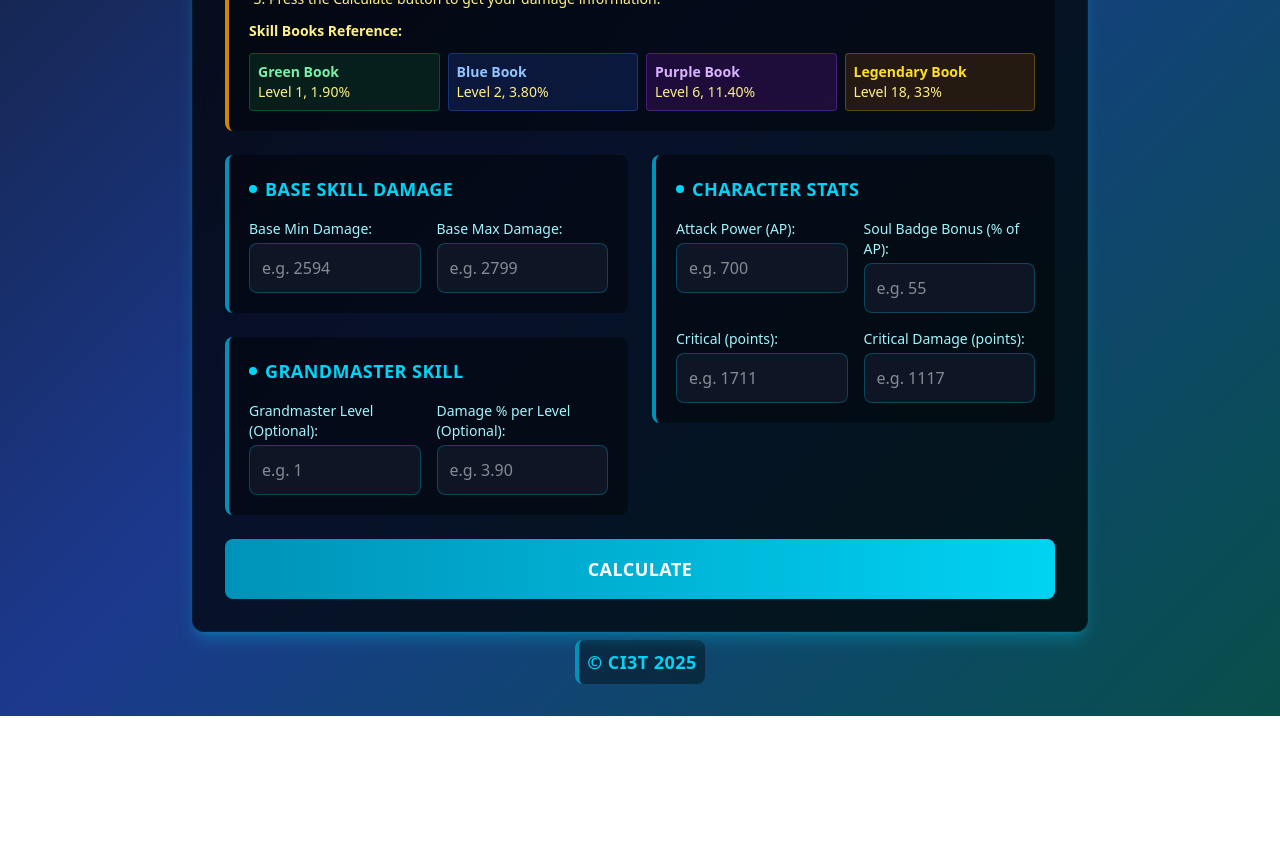
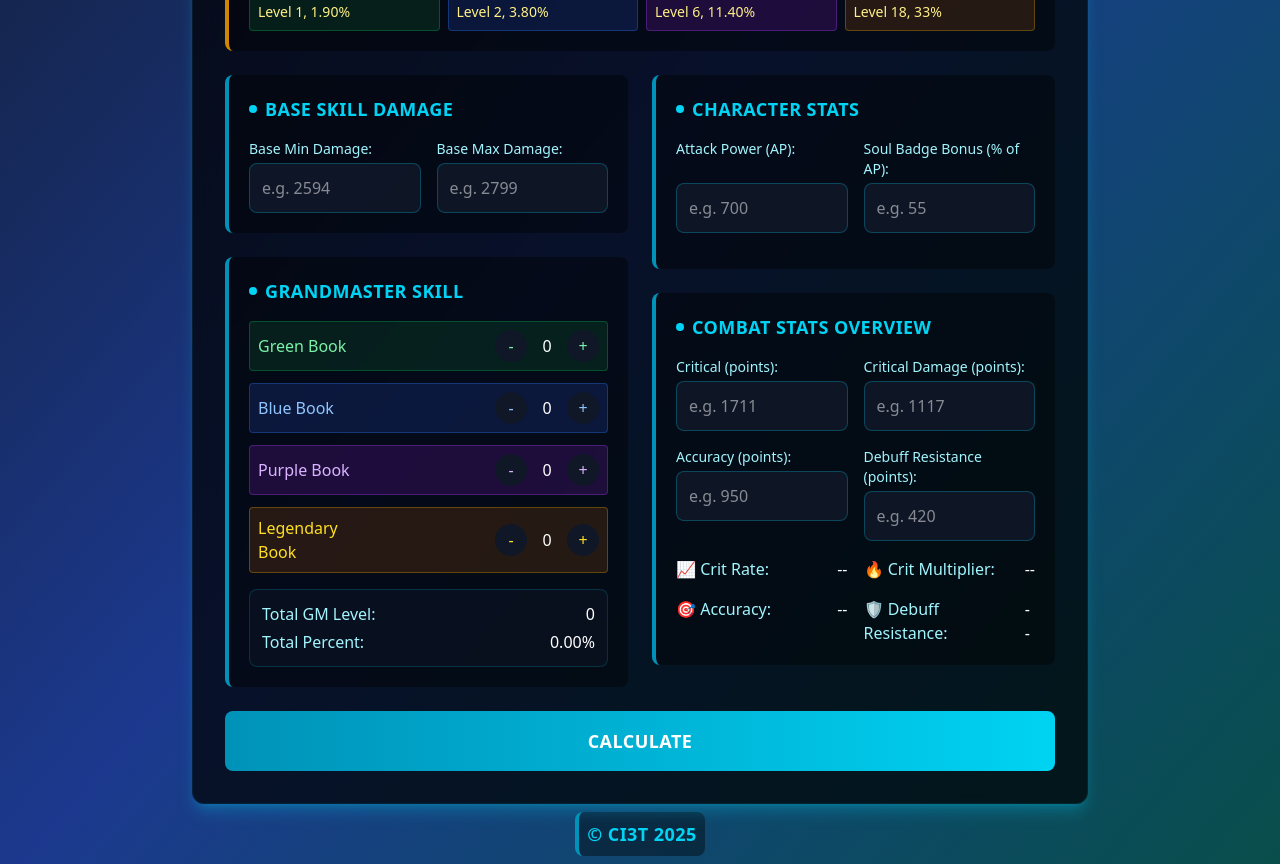
Before and after one commit to Ci3t/calc-skill-neo-basic, a React (Vite) app: page / in a window 1280 px wide. Shown: the part 600-1464 px from the top of the page. Before the commit the page ends 1316 px from the top, so only its background shows below. Built offline with nearby package versions, Linux system fonts and the light colour scheme.

Commit message:
added feature

```diff
--- a/src/App.jsx
+++ b/src/App.jsx
@@ -1,17 +1,102 @@
 import { useState } from "react";
+import CombatStatsOverview from "./CombatStatsOverview";
+
+// --- Grandmaster Bonus ---
+function getBaseWithGM(min, max, level, percentPerLevel) {
+  const effectivePercent = percentPerLevel * 0.728;
+  const bonusMin = level > 0 ? min * (effectivePercent / 100) * level : 0;
+  const bonusMax = level > 0 ? max * (effectivePercent / 100) * level : 0;
+  return {
+    baseMin: min + bonusMin,
+    baseMax: max + bonusMax,
+  };
+}
+
+// --- Crit Multiplier (fixed) ---
+function calculateCritMultiplier(cdmgPoints) {
+  return (290.8 * cdmgPoints) / (2102.36 + cdmgPoints) + 125;
+}
+
+// --- Crit Scale (based on crit multiplier) ---
+function calculateCritScale(multiplier) {
+  return 1 + Math.min(0.1, Math.max(0, (multiplier - 150) / 500));
+}
+
+// --- Crit Rate (based on crit points) ---
+function calculateCritRate(critPoints) {
+  return (96.98979 * critPoints) / (1124.069 + critPoints);
+}
+
+// --- Weighted average base (used for crit smoothing) ---
+function calculateAnchorBase(baseMin, baseMax, totalStats) {
+  const avgBase = (baseMin + baseMax) / 2;
+  const weight = Math.min(1, Math.max(0, (totalStats - 3000) / 3000));
+  return baseMin * (1 - weight) + avgBase * weight;
+}
 
 function App() {
   const [result, setResult] = useState(null);
   const [formData, setFormData] = useState({
     minDamage: "",
     maxDamage: "",
-    gmLevel: "",
-    percentPerLevel: "",
     attackPower: "",
     soulBadge: "",
     crit: "",
     critDmg: "",
+    accuracy: "",
+    debuffResist: "",
   });
+
+  // Define book types and their values
+  const bookTypes = [
+    {
+      id: "green",
+      name: "Green Book",
+      level: 1,
+      percent: 1.9,
+      count: 0,
+      color: "green",
+    },
+    {
+      id: "blue",
+      name: "Blue Book",
+      level: 2,
+      percent: 3.8,
+      count: 0,
+      color: "blue",
+    },
+    {
+      id: "purple",
+      name: "Purple Book",
+      level: 6,
+      percent: 11.4,
+      count: 0,
+      color: "purple",
+    },
+    {
+      id: "legendary",
+      name: "Legendary Book",
+      level: 18,
+      percent: 33,
+      count: 0,
+      color: "yellow",
+    },
+  ];
+
+  const [books, setBooks] = useState(bookTypes);
+
+  // Calculate total GM level and percent from books
+  const calculateGMTotals = () => {
+    let totalLevel = 0;
+    let totalPercent = 0;
+
+    books.forEach((book) => {
+      totalLevel += book.level * book.count;
+      totalPercent += book.percent * book.count;
+    });
+
+    return { gmLevel: totalLevel, percentPerLevel: totalPercent };
+  };
 
   const handleChange = (e) => {
     const { id, value } = e.target;
@@ -21,77 +106,99 @@ function App() {
     }));
   };
 
+  const handleBookCountChange = (bookId, change) => {
+    setBooks((prevBooks) =>
+      prevBooks.map((book) =>
+        book.id === bookId
+          ? { ...book, count: Math.max(0, book.count + change) }
+          : book
+      )
+    );
+  };
+
   const calculateDamage = () => {
-    const {
-      minDamage,
-      maxDamage,
-      gmLevel,
-      percentPerLevel,
-      attackPower,
-      soulBadge,
-      crit,
-      critDmg,
-    } = formData;
+    const { minDamage, maxDamage, attackPower, soulBadge, crit, critDmg } =
+      formData;
+
+    // Get GM values from books
+    const { gmLevel, percentPerLevel } = calculateGMTotals();
 
     const min = parseFloat(minDamage);
     const max = parseFloat(maxDamage);
     const level = parseFloat(gmLevel) || 0;
     const percent = parseFloat(percentPerLevel) || 0;
     const ap = parseFloat(attackPower);
-    const soulBadgeValue = parseFloat(soulBadge) || 0;
+    const badgePercent = parseFloat(soulBadge) || 0;
     const critValue = parseFloat(crit);
     const critDmgValue = parseFloat(critDmg);
 
-    if (
-      isNaN(min) ||
-      isNaN(max) ||
-      isNaN(ap) ||
-      isNaN(critValue) ||
-      isNaN(critDmgValue)
-    ) {
+    if (isNaN(critValue) || isNaN(critDmgValue)) {
       setResult({
         error: true,
-        message: "⚠️ Please fill in all required fields.",
+        message: "⚠️ Please enter both Critical and Crit Damage points.",
       });
       return;
     }
 
-    // Grandmaster multiplier
-    const multiplier = 1 + (percent / 100) * level;
+    if (isNaN(min) || isNaN(max) || isNaN(ap)) {
+      const critRate = calculateCritRate(critValue);
+      const critMultiplier = calculateCritMultiplier(critDmgValue);
+
+      setResult({
+        error: false,
+        critRateCalculated: `📈 Crit Rate: ${critRate.toFixed(2)}%`,
+        critMultiplierCalculated: `🔥 Crit Damage Multiplier: ${critMultiplier.toFixed(
+          2
+        )}%`,
+        message: "ℹ️ Enter full stats to calculate full damage output.",
+      });
+      return;
+    }
+
+    // --- Base Damage with GM Bonuses ---
+    const gmMultiplier = 1 + (percent / 100) * level;
     const effectivePercent = percent * 0.728;
     const bonusMin = level > 0 ? min * (effectivePercent / 100) * level : 0;
     const bonusMax = level > 0 ? max * (effectivePercent / 100) * level : 0;
     const baseMin = min + bonusMin;
     const baseMax = max + bonusMax;
 
-    // Non-crit
-    const badgeBonus = ap * (soulBadgeValue / 100);
+    // --- Badge Bonus ---
+    const badgeBonus = ap * (badgePercent / 100);
+
+    // --- Normal Hit ---
     const normalMin = (baseMin + ap + badgeBonus) * 0.88;
     const normalMax = (baseMax + ap + badgeBonus) * 0.88;
     const avgNormal = (normalMin + normalMax) / 2;
 
-    // Crit multiplier fix
+    // --- Crit Rate Calculation ---
     const critRate = (96.98979 * critValue) / (1124.069 + critValue);
+
+    // --- Crit Multiplier (correct formula) ---
     const critMultiplier =
       (290.8 * critDmgValue) / (2102.36 + critDmgValue) + 125;
+
+    // --- Crit Scale (bonus scaling for higher crit%) ---
     const critScale =
       1 + Math.min(0.1, Math.max(0, (critMultiplier - 150) / 500));
 
-    // Use avg base, then calculate crit-damaged base only (NOT ap/badge!)
+    // --- Anchor Base (used for consistent crit output) ---
     const avgBase = (baseMin + baseMax) / 2;
     const totalStats = ap + critValue + critDmgValue;
     const weight = Math.min(1, Math.max(0, (totalStats - 3000) / 3000));
     const anchorBase = baseMin * (1 - weight) + avgBase * weight;
 
-    // ✅ Correct crit logic:
-    // Normalize critMultiplier based on 125% base expectation
+    // --- Final Base including all sources ---
     const baseNormal = anchorBase + ap + badgeBonus;
+
+    // ✅ FINAL Crit Damage Calc
+    // Normalize critMultiplier to original formula (around 180%)
     const baseCrit = baseNormal * (critMultiplier / 155) * critScale;
-
     const critMin = baseCrit * 0.985 * 1.015;
     const critMax = baseCrit * 1.015 * 1.015;
     const avgCrit = (critMin + critMax) / 2;
 
+    // --- Output Results ---
     setResult({
       error: false,
       baseWithoutGM: `🟫 Base Damage (no GM): ${min.toFixed(0)} – ${max.toFixed(
@@ -115,6 +222,9 @@ function App() {
       critScaleCalculated: `🛠 Crit Scale: ${critScale.toFixed(3)}`,
     });
   };
+
+  // Get GM totals for display
+  const { gmLevel, percentPerLevel } = calculateGMTotals();
 
   return (
     <div className="min-h-screen bg-gradient-to-br from-gray-900 via-blue-900 to-teal-900 py-8 px-4 flex flex-col items-center justify-center">
@@ -166,18 +276,12 @@ function App() {
                   <li>
                     <strong> If you want to test additional books</strong>:{" "}
                     <br />
-                    For example, if you already have a skill with Grandmaster
-                    level 10 and 19% (meaning you have 5 blue books already),
-                    you leave Grandmaster fields empty. But if you want to test
-                    buying 2 extra books to see the damage with 7 books total,
-                    add "4" in GM level and "7.60" in percent fields to show the
-                    damage increase from those additional 2 books. <br />
-                    This will show you how much more damage you’d gain from
-                    those extra 2 books only (4 levels × 1.90%).
+                    Select the number of additional books you want to test using
+                    the book selector interface.
                   </li>
                   <li>
-                    <strong>If you have no skill books:</strong> Add the
-                    Grandmaster level and the percentage it adds.
+                    <strong>If you have no skill books:</strong> Leave all book
+                    counters at zero.
                   </li>
                 </ul>
               </li>
@@ -255,45 +359,55 @@ function App() {
               </div>
             </div>
 
-            {/* Grandmaster Skill Section */}
+            {/* Grandmaster Skill Section with Book Selection UI */}
             <div className="bg-black/40 p-5 rounded-lg border-l-4 border-cyan-600">
               <h2 className="text-cyan-400 text-lg uppercase tracking-wide flex items-center mb-4 font-semibold">
                 <span className="w-2 h-2 bg-cyan-400 rounded-full mr-2"></span>
                 Grandmaster Skill
               </h2>
-              <div className="grid grid-cols-1 sm:grid-cols-2 gap-4">
-                <div>
-                  <label
-                    htmlFor="gmLevel"
-                    className="block text-cyan-200 font-medium mb-1 text-sm hover:text-cyan-400 transition-colors"
+
+              {/* Book selection interface */}
+              <div className="space-y-3">
+                {books.map((book) => (
+                  <div
+                    key={book.id}
+                    className={`flex items-center p-2 rounded bg-${book.color}-900/30 border border-${book.color}-500/30`}
                   >
-                    {" Grandmaster Level (Optional):"}
-                  </label>
-                  <input
-                    type="number"
-                    id="gmLevel"
-                    placeholder="e.g. 1"
-                    className="no-spinner w-full p-3 bg-gray-900/90 border border-cyan-500/30 rounded-lg text-white outline-none focus:border-cyan-500/80 focus:shadow-lg focus:shadow-cyan-500/40 transition-all"
-                    value={formData.gmLevel}
-                    onChange={handleChange}
-                  />
-                </div>
-                <div>
-                  <label
-                    htmlFor="percentPerLevel"
-                    className="block text-cyan-200 font-medium mb-1 text-sm hover:text-cyan-400 transition-colors"
-                  >
-                    {"Damage % per Level (Optional):"}
-                  </label>
-                  <input
-                    type="number"
-                    step="0.01"
-                    id="percentPerLevel"
-                    placeholder="e.g. 3.90"
-                    className="no-spinner w-full p-3 bg-gray-900/90 border border-cyan-500/30 rounded-lg text-white outline-none focus:border-cyan-500/80 focus:shadow-lg focus:shadow-cyan-500/40 transition-all"
-                    value={formData.percentPerLevel}
-                    onChange={handleChange}
-                  />
+                    <div className={`text-${book.color}-300 font-medium w-24`}>
+                      {book.name}
+                    </div>
+                    <div className="flex items-center ml-auto">
+                      <button
+                        onClick={() => handleBookCountChange(book.id, -1)}
+                        className={`flex items-center justify-center w-8 h-8 rounded-full bg-gray-900 text-${book.color}-300 hover:bg-${book.color}-800 transition-colors cursor-pointer`}
+                      >
+                        -
+                      </button>
+                      <span className="mx-3 text-white w-4 text-center">
+                        {book.count}
+                      </span>
+                      <button
+                        onClick={() => handleBookCountChange(book.id, 1)}
+                        className={`flex items-center justify-center w-8 h-8 rounded-full bg-gray-900 text-${book.color}-300 hover:bg-${book.color}-800 transition-colors cursor-pointer`}
+                      >
+                        +
+                      </button>
+                    </div>
+                  </div>
+                ))}
+
+                {/* Summary display */}
+                <div className="mt-4 p-3 bg-gray-900/40 rounded-lg border border-cyan-500/20">
+                  <div className="flex justify-between">
+                    <span className="text-cyan-200">Total GM Level:</span>
+                    <span className="text-white font-medium">{gmLevel}</span>
+                  </div>
+                  <div className="flex justify-between mt-1">
+                    <span className="text-cyan-200">Total Percent:</span>
+                    <span className="text-white font-medium">
+                      {percentPerLevel.toFixed(2)}%
+                    </span>
+                  </div>
                 </div>
               </div>
             </div>
@@ -302,13 +416,14 @@ function App() {
           {/* Right Column */}
           <div className="space-y-6">
             {/* Character Stats Section */}
+            {/* Character Stats Section */}
             <div className="bg-black/40 p-5 rounded-lg border-l-4 border-cyan-600">
               <h2 className="text-cyan-400 text-lg uppercase tracking-wide flex items-center mb-4 font-semibold">
                 <span className="w-2 h-2 bg-cyan-400 rounded-full mr-2"></span>
                 Character Stats
               </h2>
               <div className="grid grid-cols-1 sm:grid-cols-2 gap-4 mb-4">
-                <div>
+                <div className="flex flex-col h-full">
                   <label
                     htmlFor="attackPower"
                     className="block text-cyan-200 font-medium mb-1 text-sm hover:text-cyan-400 transition-colors"
@@ -319,12 +434,12 @@ function App() {
                     type="number"
                     id="attackPower"
                     placeholder="e.g. 700"
-                    className="no-spinner w-full p-3 bg-gray-900/90 border border-cyan-500/30 rounded-lg text-white outline-none focus:border-cyan-500/80 focus:shadow-lg focus:shadow-cyan-500/40 transition-all"
+                    className="no-spinner w-full p-3 mt-auto bg-gray-900/90 border border-cyan-500/30 rounded-lg text-white outline-none focus:border-cyan-500/80 focus:shadow-lg focus:shadow-cyan-500/40 transition-all"
                     value={formData.attackPower}
                     onChange={handleChange}
                   />
                 </div>
-                <div>
+                <div className="flex flex-col h-full">
                   <label
                     htmlFor="soulBadge"
                     className="block text-cyan-200 font-medium mb-1 text-sm hover:text-cyan-400 transition-colors"
@@ -336,53 +451,26 @@ function App() {
                     step="0.01"
                     id="soulBadge"
                     placeholder="e.g. 55"
-                    className="no-spinner w-full p-3 bg-gray-900/90 border border-cyan-500/30 rounded-lg text-white outline-none focus:border-cyan-500/80 focus:shadow-lg focus:shadow-cyan-500/40 transition-all"
+                    className="no-spinner w-full p-3 mt-auto bg-gray-900/90 border border-cyan-500/30 rounded-lg text-white outline-none focus:border-cyan-500/80 focus:shadow-lg focus:shadow-cyan-500/40 transition-all"
                     value={formData.soulBadge}
                     onChange={handleChange}
                   />
                 </div>
               </div>
-              <div className="grid grid-cols-1 sm:grid-cols-2 gap-4">
-                <div>
-                  <label
-                    htmlFor="crit"
-                    className="block text-cyan-200 font-medium mb-1 text-sm hover:text-cyan-400 transition-colors"
-                  >
-                    Critical (points):
-                  </label>
-                  <input
-                    type="number"
-                    id="crit"
-                    placeholder="e.g. 1711"
-                    className="no-spinner w-full p-3 bg-gray-900/90 border border-cyan-500/30 rounded-lg text-white outline-none focus:border-cyan-500/80 focus:shadow-lg focus:shadow-cyan-500/40 transition-all"
-                    value={formData.crit}
-                    onChange={handleChange}
-                  />
-                </div>
-                <div>
-                  <label
-                    htmlFor="critDmg"
-                    className="block text-cyan-200 font-medium mb-1 text-sm hover:text-cyan-400 transition-colors"
-                  >
-                    Critical Damage (points):
-                  </label>
-                  <input
-                    type="number"
-                    id="critDmg"
-                    placeholder="e.g. 1117"
-                    className="no-spinner w-full p-3 bg-gray-900/90 border border-cyan-500/30 rounded-lg text-white outline-none focus:border-cyan-500/80 focus:shadow-lg focus:shadow-cyan-500/40 transition-all"
-                    value={formData.critDmg}
-                    onChange={handleChange}
-                  />
-                </div>
-              </div>
             </div>
+            <CombatStatsOverview
+              crit={formData.crit}
+              critDmg={formData.critDmg}
+              accuracy={formData.accuracy}
+              debuffResist={formData.debuffResist}
+              onChange={handleChange}
+            />
           </div>
         </div>
 
         <button
           onClick={calculateDamage}
-          className="w-full mt-6 py-4 px-6 bg-gradient-to-r from-cyan-600 to-cyan-400 text-white font-bold text-lg tracking-wide uppercase rounded-lg hover:from-cyan-500 hover:to-cyan-300 transition-all duration-300 hover:shadow-lg hover:shadow-cyan-500/40 transform hover:-translate-y-1 active:translate-y-0"
+          className="w-full mt-6 py-4 px-6 bg-gradient-to-r from-cyan-600 to-cyan-400 text-white font-bold text-lg tracking-wide uppercase rounded-lg hover:from-cyan-500 hover:to-cyan-300 transition-all duration-300 hover:shadow-lg hover:shadow-cyan-500/40 transform hover:-translate-y-1 active:translate-y-0 cursor-pointer"
         >
           Calculate
         </button>
--- /dev/null
+++ b/src/CombatStatsOverview.jsx
@@ -0,0 +1,154 @@
+import { useState } from "react";
+
+function calculateCritRate(critPoints) {
+  return (96.98979 * critPoints) / (1124.069 + critPoints);
+}
+
+function calculateCritMultiplier(cdmgPoints) {
+  return (290.8 * cdmgPoints) / (2102.36 + cdmgPoints) + 125;
+}
+
+function calculateAccuracyPercent(points) {
+  return (96.16 * points) / (820.5 + points) + 85;
+}
+
+function calculateDebuffResistPercent(points) {
+  return (100.0794 * points) / (366.3908 + points);
+}
+
+export default function CombatStatsOverview({
+  crit,
+  critDmg,
+  accuracy,
+  debuffResist,
+  onChange,
+}) {
+  const handleChange = (e) => {
+    const { id, value } = e.target;
+    setFormData((prev) => ({
+      ...prev,
+      [id]: value,
+    }));
+  };
+
+  const parsedCrit = parseFloat(crit);
+  const parsedCritDmg = parseFloat(critDmg);
+  const parsedAccuracy = parseFloat(accuracy);
+  const parsedDebuffResist = parseFloat(debuffResist);
+
+  return (
+    <div className="bg-black/40 p-5 rounded-lg border-l-4 border-cyan-600">
+      <h2 className="text-cyan-400 text-lg uppercase tracking-wide flex items-center mb-4 font-semibold">
+        <span className="w-2 h-2 bg-cyan-400 rounded-full mr-2"></span>
+        Combat Stats Overview
+      </h2>
+
+      <div className="grid grid-cols-1 sm:grid-cols-2 gap-4 mb-4">
+        <div>
+          <label
+            htmlFor="crit"
+            className="block text-cyan-200 font-medium mb-1 text-sm hover:text-cyan-400 transition-colors"
+          >
+            Critical (points):
+          </label>
+          <input
+            type="number"
+            id="crit"
+            placeholder="e.g. 1711"
+            className="no-spinner w-full p-3 bg-gray-900/90 border border-cyan-500/30 rounded-lg text-white outline-none focus:border-cyan-500/80 focus:shadow-lg focus:shadow-cyan-500/40 transition-all"
+            value={crit}
+            onChange={onChange}
+          />
+        </div>
+        <div>
+          <label
+            htmlFor="critDmg"
+            className="block text-cyan-200 font-medium mb-1 text-sm hover:text-cyan-400 transition-colors"
+          >
+            Critical Damage (points):
+          </label>
+          <input
+            type="number"
+            id="critDmg"
+            placeholder="e.g. 1117"
+            className="no-spinner w-full p-3 bg-gray-900/90 border border-cyan-500/30 rounded-lg text-white outline-none focus:border-cyan-500/80 focus:shadow-lg focus:shadow-cyan-500/40 transition-all"
+            value={critDmg}
+            onChange={onChange}
+          />
+        </div>
+        <div>
+          <label
+            htmlFor="accuracy"
+            className="block text-cyan-200 font-medium mb-1 text-sm hover:text-cyan-400 transition-colors"
+          >
+            Accuracy (points):
+          </label>
+          <input
+            type="number"
+            id="accuracy"
+            placeholder="e.g. 950"
+            className="no-spinner w-full p-3 bg-gray-900/90 border border-cyan-500/30 rounded-lg text-white outline-none focus:border-cyan-500/80 focus:shadow-lg focus:shadow-cyan-500/40 transition-all"
+            value={accuracy}
+            onChange={onChange}
+          />
+        </div>
+        <div>
+          <label
+            htmlFor="debuffResist"
+            className="block text-cyan-200 font-medium mb-1 text-sm hover:text-cyan-400 transition-colors"
+          >
+            Debuff Resistance (points):
+          </label>
+          <input
+            type="number"
+            id="debuffResist"
+            placeholder="e.g. 420"
+            className="no-spinner w-full p-3 bg-gray-900/90 border border-cyan-500/30 rounded-lg text-white outline-none focus:border-cyan-500/80 focus:shadow-lg focus:shadow-cyan-500/40 transition-all"
+            value={debuffResist}
+            onChange={onChange}
+          />
+        </div>
+      </div>
+
+      <div className="grid grid-cols-1 sm:grid-cols-2 gap-4">
+        <div className="flex justify-between text-cyan-200">
+          <span>📈 Crit Rate:</span>
+          <span className="text-white font-medium">
+            {!isNaN(parsedCrit)
+              ? `${calculateCritRate(parsedCrit).toFixed(2)}%`
+              : "--"}
+          </span>
+        </div>
+
+        <div className="flex justify-between text-cyan-200">
+          <span>🔥 Crit Multiplier:</span>
+          <span className="text-white font-medium">
+            {!isNaN(parsedCritDmg)
+              ? `${calculateCritMultiplier(parsedCritDmg).toFixed(2)}%`
+              : "--"}
+          </span>
+        </div>
+
+        <div className="flex justify-between text-cyan-200">
+          <span>🎯 Accuracy:</span>
+          <span className="text-white font-medium">
+            {!isNaN(parsedAccuracy)
+              ? `${calculateAccuracyPercent(parsedAccuracy).toFixed(2)}%`
+              : "--"}
+          </span>
+        </div>
+
+        <div className="flex justify-between text-cyan-200">
+          <span>🛡️ Debuff Resistance:</span>
+          <span className="text-white font-medium">
+            {!isNaN(parsedDebuffResist)
+              ? `${calculateDebuffResistPercent(parsedDebuffResist).toFixed(
+                  2
+                )}%`
+              : "--"}
+          </span>
+        </div>
+      </div>
+    </div>
+  );
+}
```
